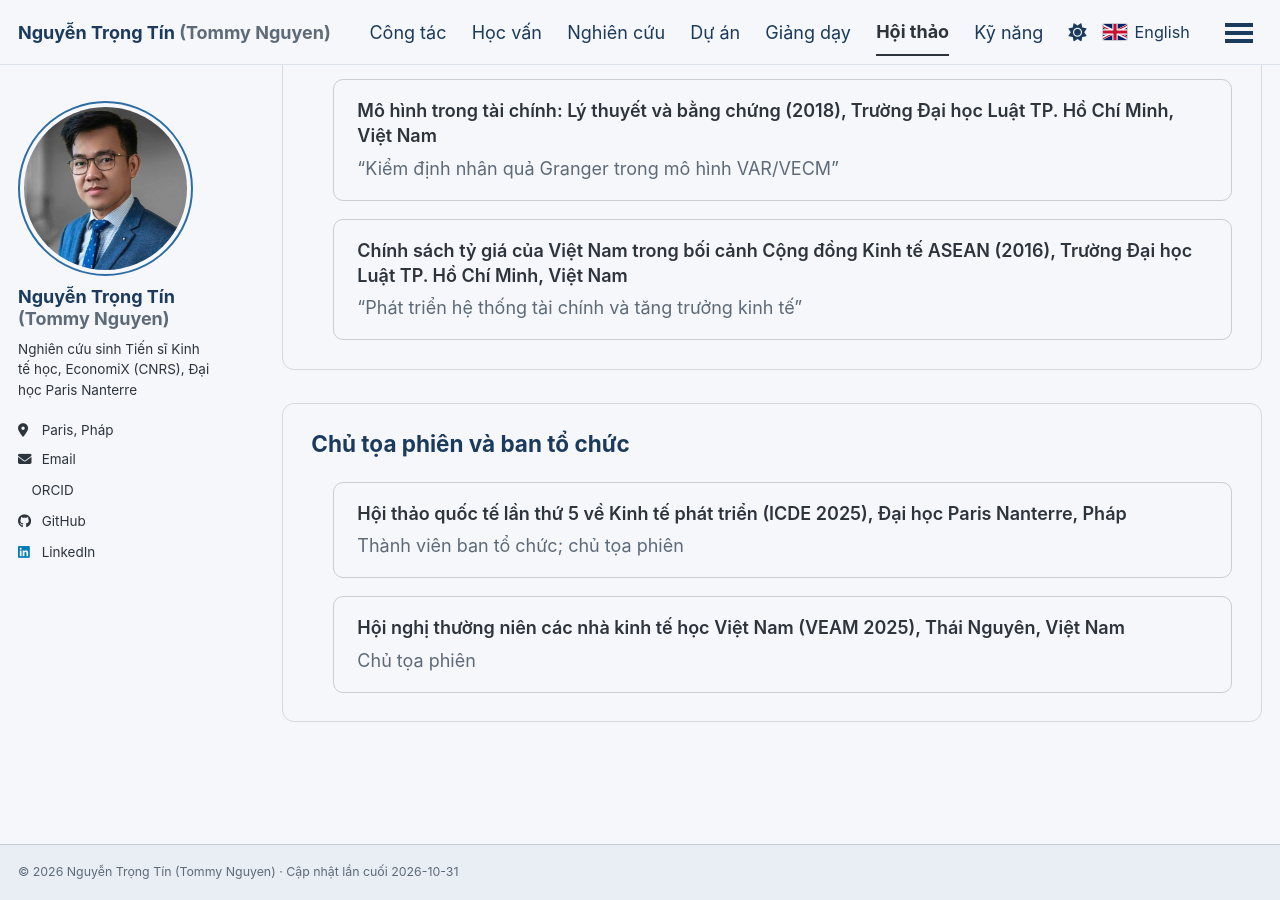
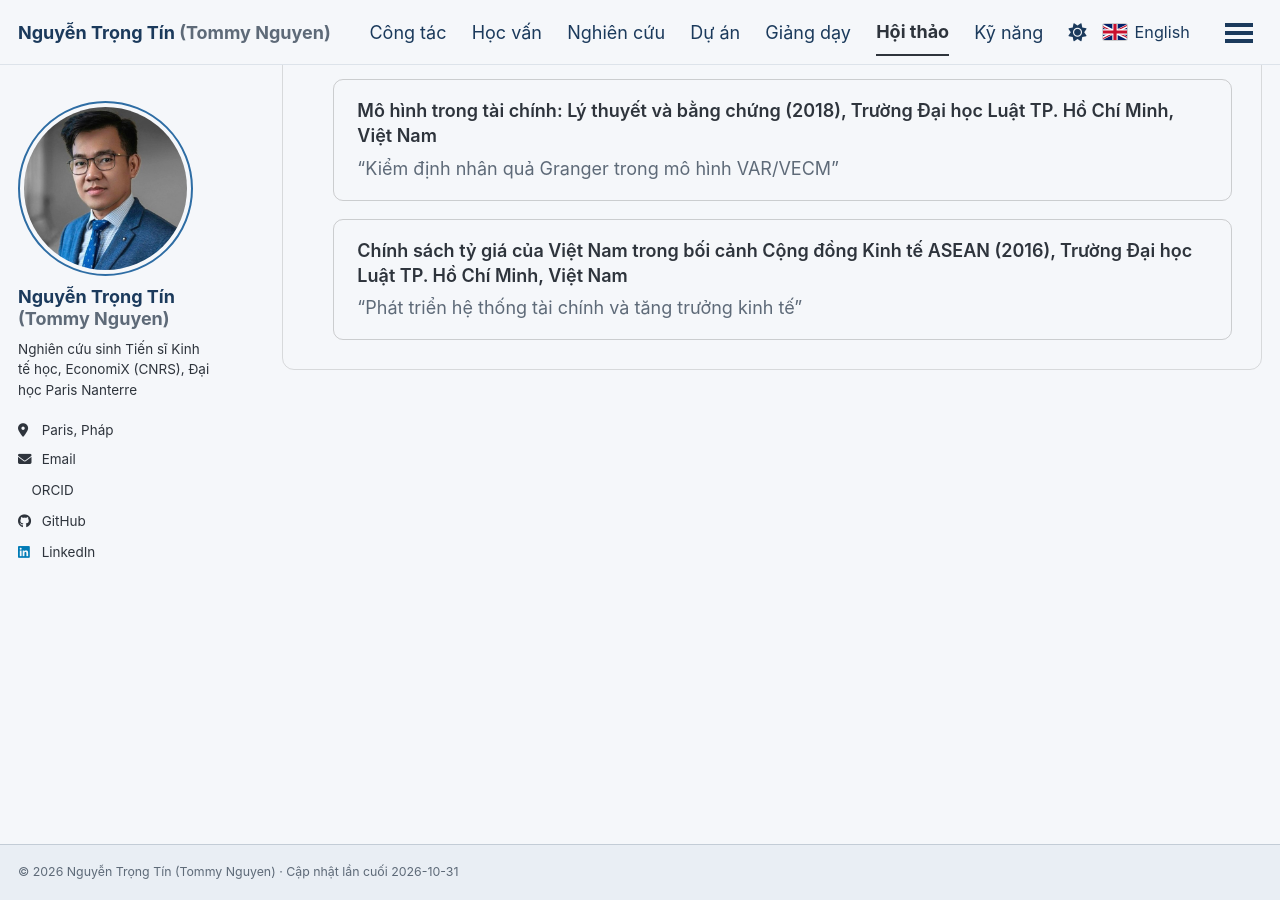
Before and after one commit to trongtin142/trongtin142.github.io, a Jekyll site: the page built from _pages/vi-conferences.md, in a window 1280 px wide and 900 px high, scrolled down 793 px. Built offline with Jekyll 4.4.1, drawn with Linux system fonts in a browser that asks for light colours; a script bundle is joined from its source files by our own code; a style sheet for code colours, icons or effects is not loaded.

Commit message:
Move session chair and organizing section from Conferences to Service (VI)

```diff
--- a/_pages/vi-conferences.md
+++ b/_pages/vi-conferences.md
@@ -47,18 +47,3 @@ author_profile: true
 </div>
 
 </div>
-
-<div class="conf-section">
-<h2>Chủ tọa phiên và ban tổ chức</h2>
-
-<div class="conf-item">
-<div class="conf-item__event">Hội thảo quốc tế lần thứ 5 về Kinh tế phát triển (ICDE 2025), Đại học Paris Nanterre, Pháp</div>
-<div class="conf-item__detail">Thành viên ban tổ chức; chủ tọa phiên</div>
-</div>
-
-<div class="conf-item">
-<div class="conf-item__event">Hội nghị thường niên các nhà kinh tế học Việt Nam (VEAM 2025), Thái Nguyên, Việt Nam</div>
-<div class="conf-item__detail">Chủ tọa phiên</div>
-</div>
-
-</div>
```
